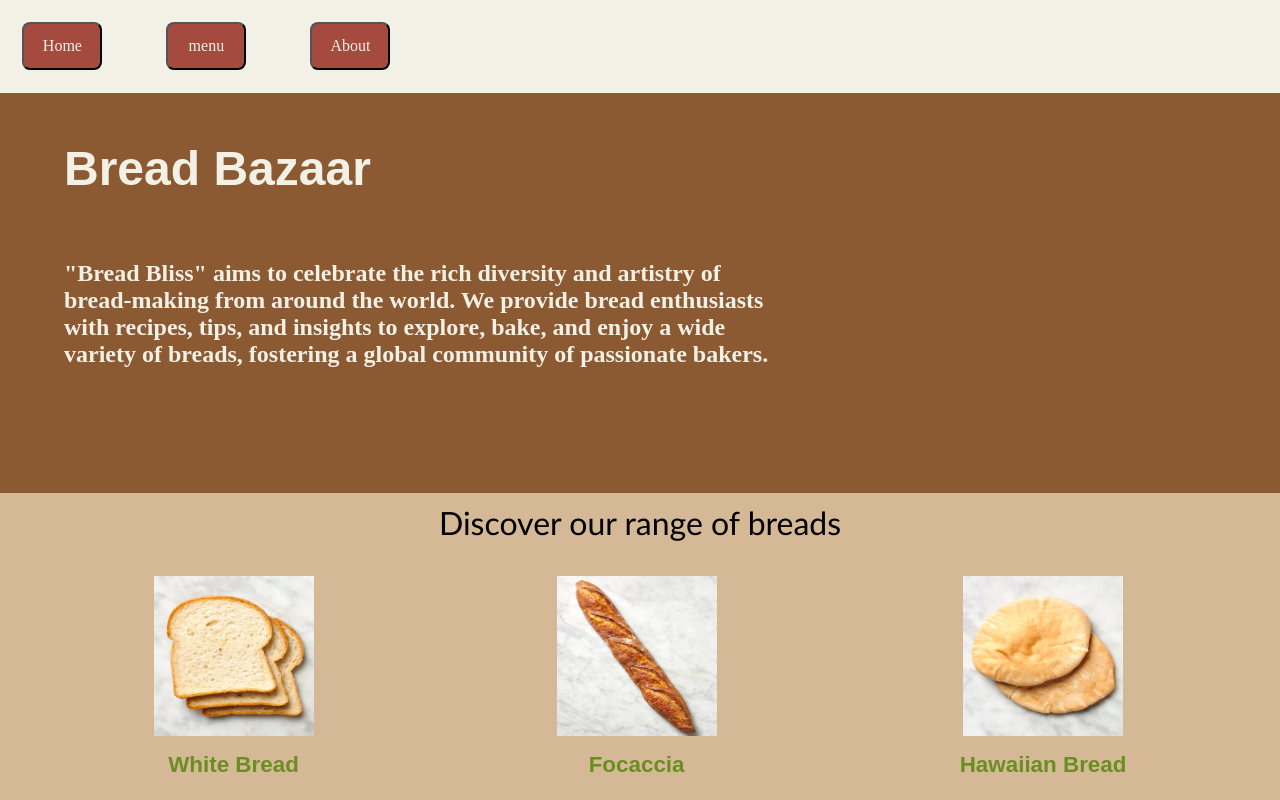
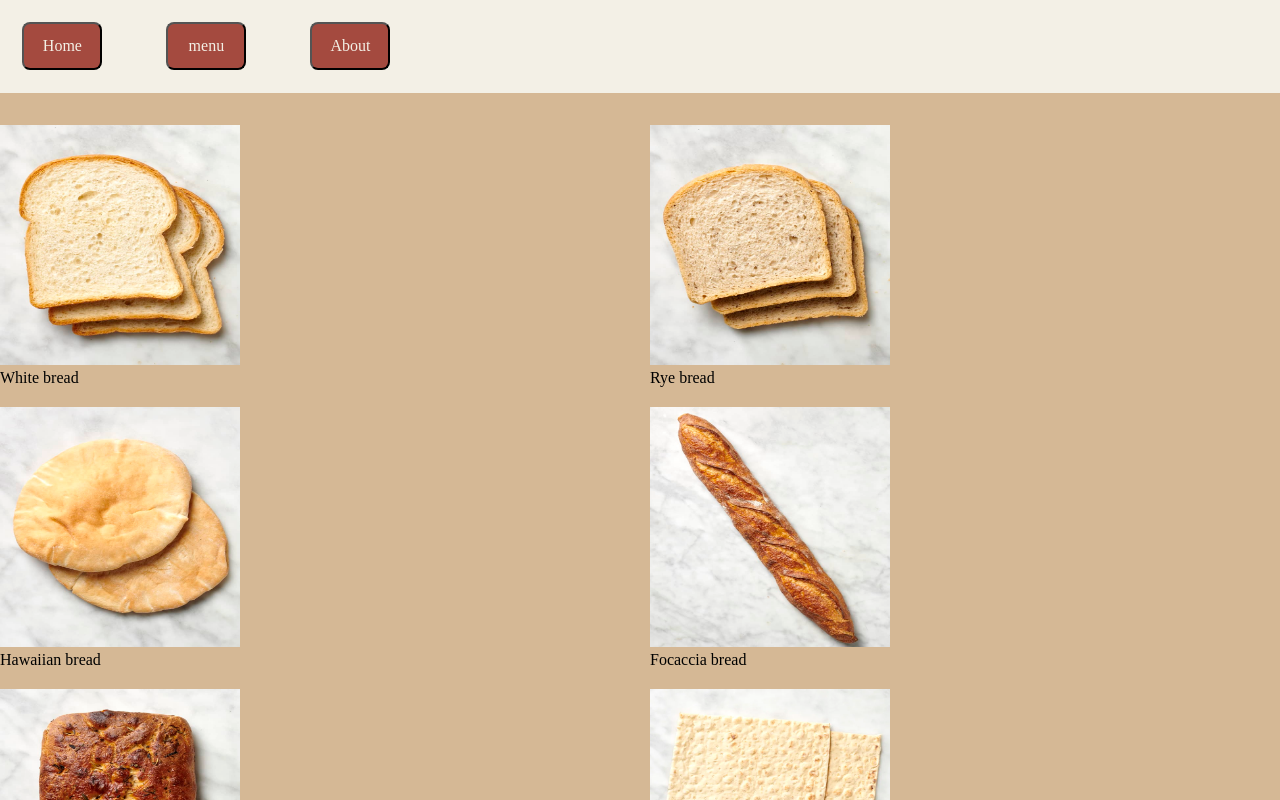
Before and after one commit to Youssef-001/restaurant-page, a website built with webpack: page src/index.html in a window 1280 px wide. Both pictures are taken after a click on the button "menu". Shown: the top 800 px of the page. Built offline with nearby package versions, Linux system fonts and the light colour scheme.

Commit message:
Add menu structure

```diff
--- a/src/home.js
+++ b/src/home.js
@@ -47,7 +47,6 @@ const homeObject = {
 
         let showParagraph = document.createElement('p');
         showParagraph.textContent = 'Discover our range of breads';
-        mainContent.appendChild(showParagraph);
         showParagraph.classList.add("show-header")
 
         let showCase = document.createElement('div');
@@ -63,16 +62,13 @@ const homeObject = {
         showCase.appendChild(breadThree);
 
 
-        hero.appendChild(showCase);
 
+        let pageContent = document.createElement('div');
+        pageContent.className = 'pageContent';
+        pageContent.appendChild(showParagraph);
+        pageContent.appendChild(showCase);
 
-
-
-
-
-
-
-
+        mainContent.appendChild(pageContent);
 
         return mainContent;
     }
--- a/src/index.js
+++ b/src/index.js
@@ -1,8 +1,22 @@
 import './style.css';
 import Home from './home';
+import Menu from './menu';
 
 const content = document.querySelector('#content');
 
 let newHome = Home;
+let newMenu = Menu;
 console.log(newHome.createHome());
 content.appendChild(newHome.createHome());
+
+
+const menu = document.querySelector('.menu');
+
+menu.addEventListener('click', (e) => {
+    content.remove();
+
+    let menu = newMenu.createMenu();
+    document.body.appendChild(menu);
+    console.log(menu);
+
+})
--- a/src/menu.js
+++ b/src/menu.js
@@ -0,0 +1,42 @@
+import Home from './home';
+
+let newHome = Home;
+
+const menuContent = document.createElement('div');
+menuContent.className = 'menuContent';
+
+
+const menuObject = {
+
+
+
+    createCards(){
+
+        let card1 = Home.createBreadCard("White bread", "white-bread.jpg", "breadCard-menu");
+        let card2 = Home.createBreadCard("Rye bread", "rye.jpg", "breadCard-menu");
+        let card3 = Home.createBreadCard("Hawaiian bread", "hawaiianBread.jpg", "breadCard-menu");
+        let card4 = Home.createBreadCard("Focaccia bread", "focaccia.jpg", "breadCard-menu");
+        let card5 = Home.createBreadCard("Ciabatta", "ciabatta.jpg", "breadCard-menu");
+        let card6 = Home.createBreadCard("Pita", "pita.webp", "breadCard-menu");
+
+
+        return {
+            card1,card2,card3,card4,card5,card6
+        }
+    },
+
+    createMenu(){
+        let cardsObject = this.createCards();
+
+
+        for (let card in cardsObject){
+            menuContent.appendChild(cardsObject[card]);
+        }
+
+        return menuContent;
+    }
+
+
+}
+
+export default menuObject;
--- a/src/style.css
+++ b/src/style.css
@@ -14,6 +14,7 @@ header{
     padding: 1.4rem;
     display:flex;
     gap: 4rem;
+
 
 }
 
@@ -65,7 +66,7 @@ img{
 .showcase{
     display:flex;
     justify-content: space-around;
-    margin-top: 12rem;
+    margin-top: 5rem;
     margin-bottom: 5rem;
 
 }
@@ -88,3 +89,19 @@ img{
     font-family: 'Gill Sans', 'Gill Sans MT', Calibri, 'Trebuchet MS', sans-serif;
     margin-top:10px;
 }
+
+.menuContent{
+    display:grid;
+
+    grid-template-columns: 1fr 1fr;
+    justify-content: space-between;
+    align-content:space-between;
+    gap: 20px 20px;
+    margin-top: 2rem;
+
+}
+
+.menuContent img {
+    width: 15rem;
+    height: 15rem;
+}
```
Also changed, not shown: dist/main.js, src/images/ciabatta.jpg (added), src/images/pita.webp (added), src/images/rye.jpg (added), 1 other file.
